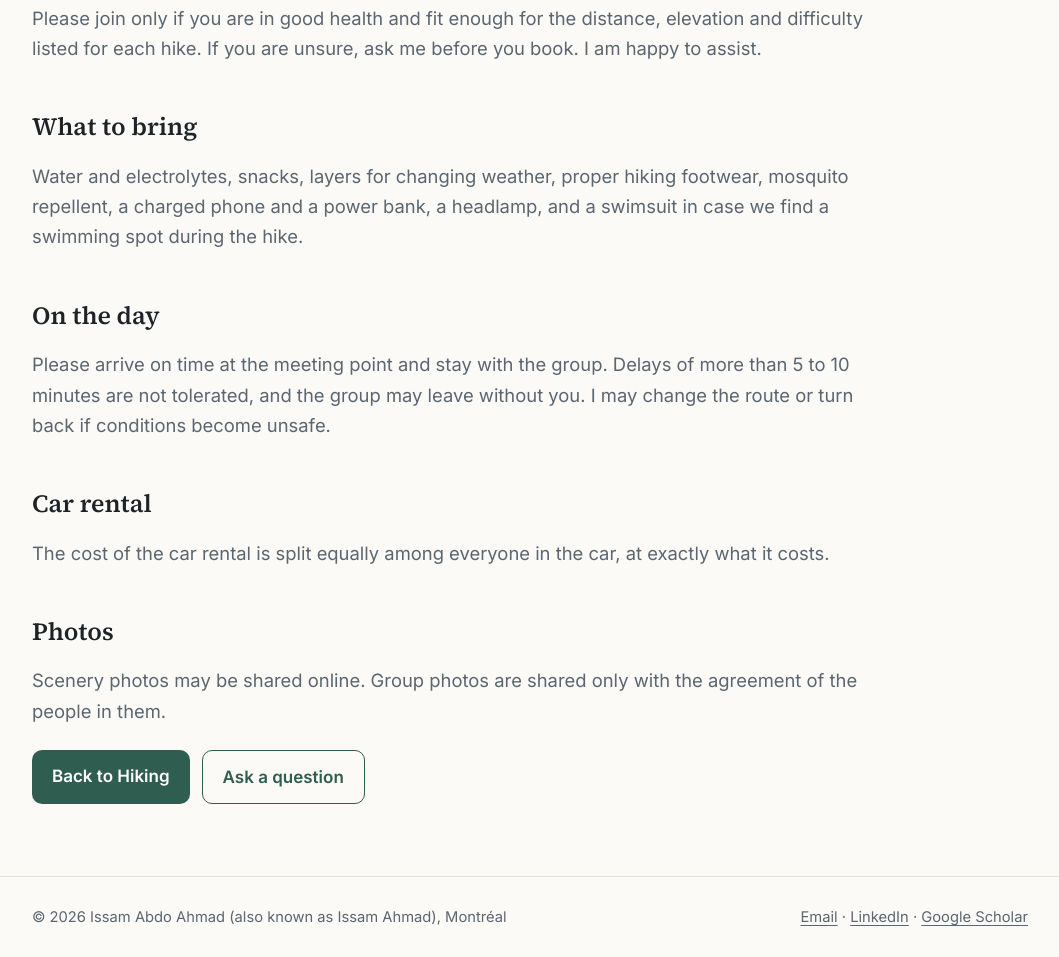
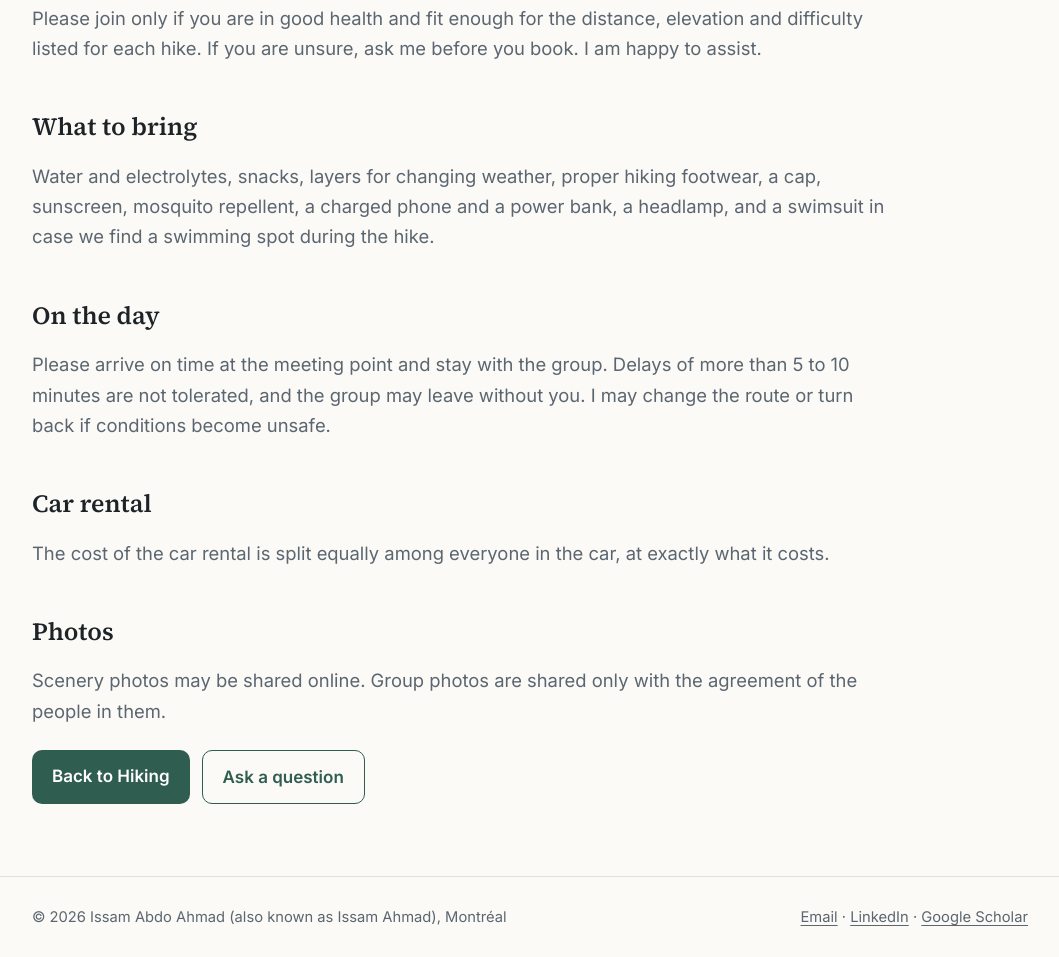
Before and after one commit to issamabdoahmad/issamabdoahmad.github.io, a plain HTML site: page hiking-guidelines.html in a window 1280 px wide. Shown: the part 909-1866 px from the top of the page, without its empty margins (110-1169 px from the left). Drawn offline with Linux system fonts and the light colour scheme.

Commit message:
Guidelines: add cap and sunscreen
Co-Authored-By: Claude Sonnet 5.5 <noreply@anthropic.com>
Claude-Session: https://claude.ai/code/session_01LH8pZtLjJSbsCcvHTjMxSQ

```diff
--- a/hiking-guidelines.html
+++ b/hiking-guidelines.html
@@ -47,7 +47,7 @@
       <p class="lead wide">Please join only if you are in good health and fit enough for the distance, elevation and difficulty listed for each hike. If you are unsure, ask me before you book. I am happy to assist.</p>
 
       <h2>What to bring</h2>
-      <p class="lead wide">Water and electrolytes, snacks, layers for changing weather, proper hiking footwear, mosquito repellent, a charged phone and a power bank, a headlamp, and a swimsuit in case we find a swimming spot during the hike.</p>
+      <p class="lead wide">Water and electrolytes, snacks, layers for changing weather, proper hiking footwear, a cap, sunscreen, mosquito repellent, a charged phone and a power bank, a headlamp, and a swimsuit in case we find a swimming spot during the hike.</p>
 
       <h2>On the day</h2>
       <p class="lead wide">Please arrive on time at the meeting point and stay with the group. Delays of more than 5 to 10 minutes are not tolerated, and the group may leave without you. I may change the route or turn back if conditions become unsafe.</p>
```
